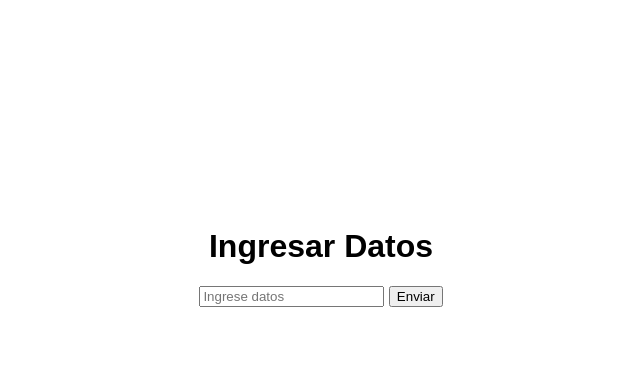
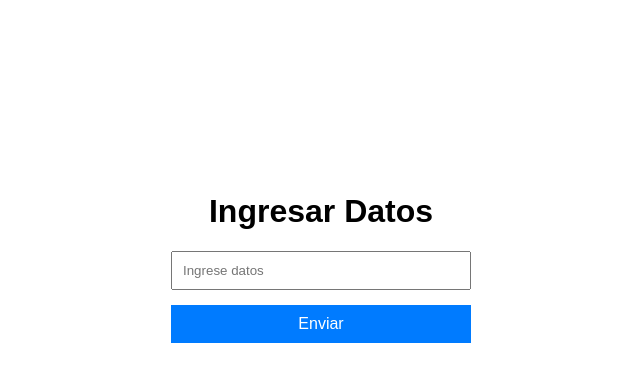
Before and after one commit to msantiago1044/BotTelegram, a Flask app: page / in a window 1280 px wide. Shown: the part 143-525 px from the top of the page, without its empty margins (319-959 px from the left). Run offline with Flask 3, Linux system fonts and the light colour scheme; some libraries are stand-ins or nearby versions.

Commit message:
2pg-boton

```diff
--- a/templates/index.html
+++ b/templates/index.html
@@ -17,6 +17,24 @@
         #formContainer {
             text-align: center;
             width: 300px;
+        }
+        #formContainer input {
+            width: 100%;
+            padding: 10px;
+            margin-bottom: 15px;
+            box-sizing: border-box;
+        }
+        #formContainer button {
+            width: 100%;
+            padding: 10px;
+            background-color: #007BFF;
+            color: white;
+            border: none;
+            cursor: pointer;
+            font-size: 16px;
+        }
+        #formContainer button:hover {
+            background-color: #0056b3;
         }
         #loading {
             display: none;
```
